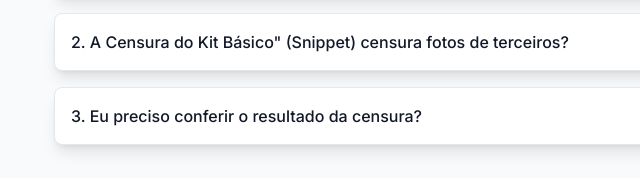
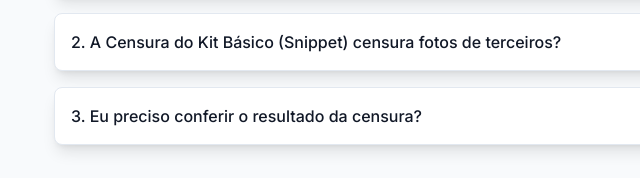
Before and after one commit to alves-may/guia-censura, a plain HTML site: page index.html in a window 1280 px wide. Shown: the part 6812-6990 px from the top of the page, 202-842 px from the left. Drawn offline with nearby package versions, Linux system fonts and the light colour scheme.

Commit message:
Update index.html

```diff
--- a/index.html
+++ b/index.html
@@ -385,7 +385,7 @@ if (contador > 0) {
 
                 <details class="bg-white rounded-lg shadow-lg border border-slate-200 group transition-all duration-300 hover:shadow-xl">
                     <summary class="flex justify-between items-center font-medium text-gray-900 p-4 rounded-lg group-hover:bg-slate-50 transition-colors">
-                        <span>2. A Censura do Kit Básico" (Snippet) censura fotos de terceiros?</span>
+                        <span>2. A Censura do Kit Básico (Snippet) censura fotos de terceiros?</span>
                         <i data-lucide="chevron-right" class="chevron text-brand-primary"></i>
                     </summary>
                     <div class="px-4 pb-4 text-gray-600 prose prose-sm max-w-none">
```
